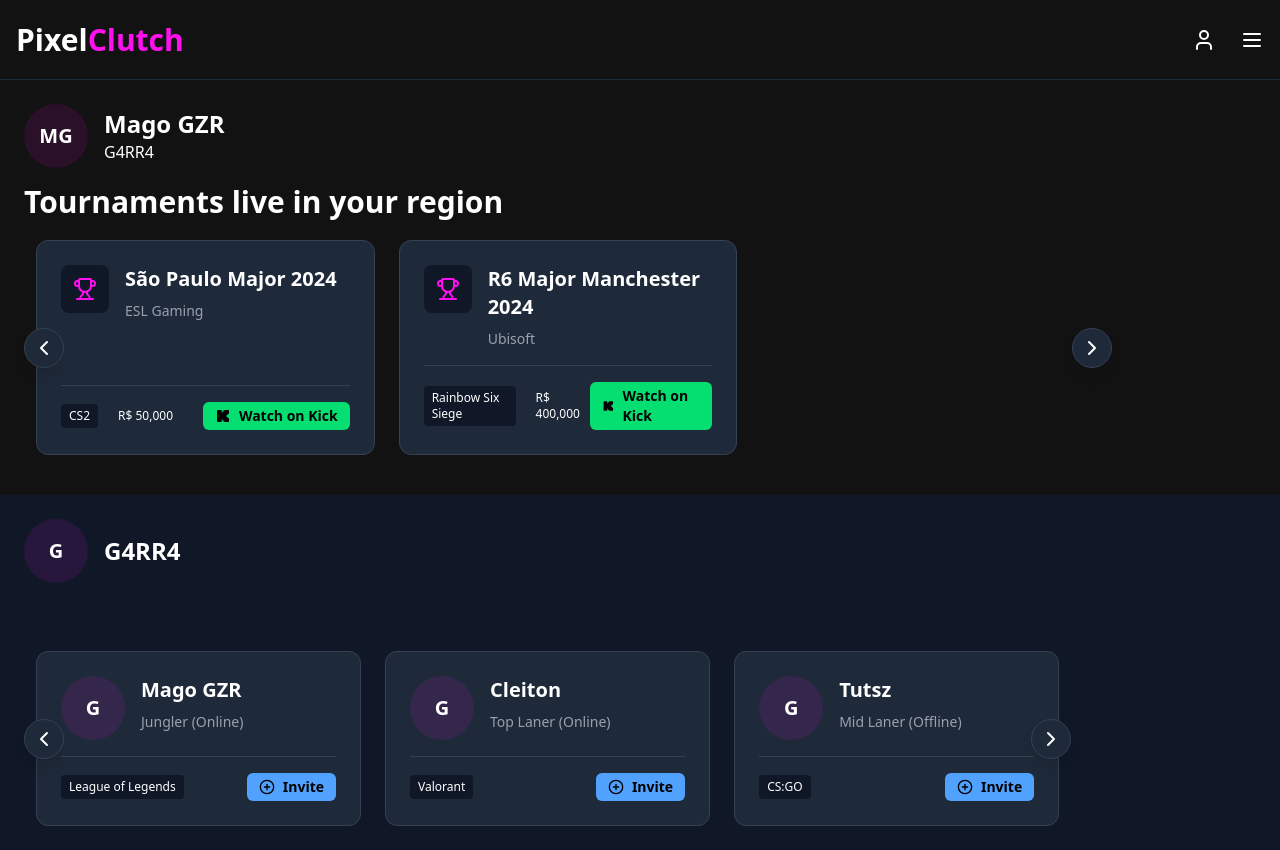
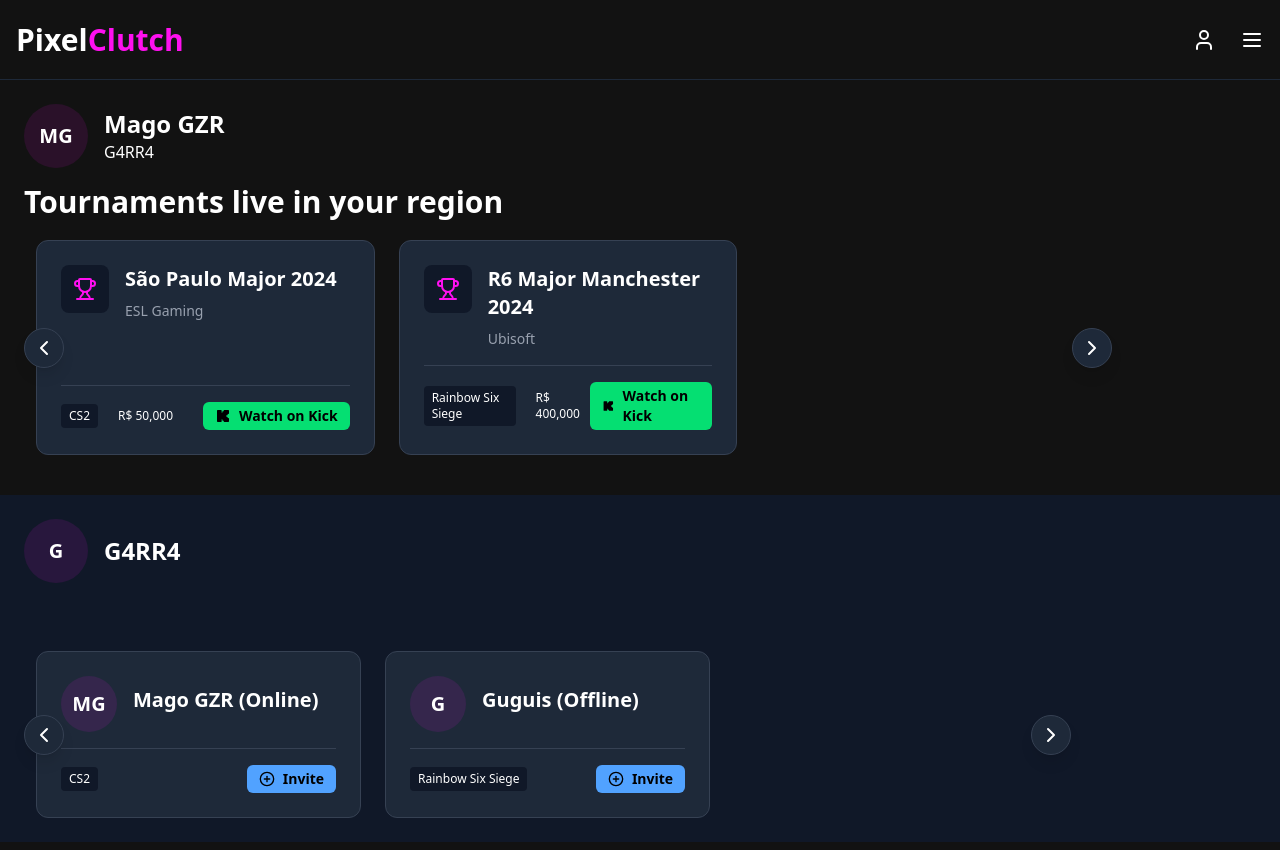
Before and after one commit to BuysDev/pixelclutch_, a Next.js app: page /hub in a window 1280 px wide. Shown: the top 850 px of the page. Built offline with nearby package versions, Linux system fonts and the light colour scheme.

Commit message:
feat: finishing player status

```diff
--- a/src/app/hub/page.tsx
+++ b/src/app/hub/page.tsx
@@ -5,7 +5,7 @@ import { Avatar } from "@/components/ui/avatar"
 import { AvatarFallback } from "@radix-ui/react-avatar"
 import { LiveInRegion } from '@/components/hub/layouts/liveInRegion'
 // import { useRouter } from "next/navigation"
-import TeamPlayersStatus from "@/components/hub/layouts/teamPlayersStatus"
+import { TeamPlayersStatus } from '@/components/hub/layouts/teamPlayersStatus'
 
 export default async function Hub() {
     return (
--- a/src/components/hub/layouts/teamPlayersStatus.tsx
+++ b/src/components/hub/layouts/teamPlayersStatus.tsx
@@ -1,7 +1,7 @@
 import { Avatar, AvatarFallback } from "@/components/ui/avatar";
-import TeamPlayersStatusCarousel from './teamPlayersStatusCarousel'
+import { TeamPlayersStatusCarousel } from './teamPlayersStatusCarousel'
 
-export default function TeamPlayersStatus() {
+export function TeamPlayersStatus() {
     return (
         <div className="bg-gray-900">
             <div className="flex items-center mt-4 gap-4 p-6">
--- a/src/components/hub/layouts/teamPlayersStatusCarousel.tsx
+++ b/src/components/hub/layouts/teamPlayersStatusCarousel.tsx
@@ -2,56 +2,35 @@
 
 import * as React from "react"
 import useEmblaCarousel from 'embla-carousel-react'
-import { ChevronLeft, ChevronRight, PlusCircleIcon } from 'lucide-react'
+import { ChevronLeft, ChevronRight, Trophy, PlusCircle } from 'lucide-react'
 import { Avatar, AvatarFallback } from "@/components/ui/avatar"
 
 interface Member {
     id: number
     name: string
-    role: string
-    isOnline: boolean
-    game?: string
+    game: string
+    initialLetter: string
+    online: boolean
 }
 
 const members: Member[] = [
     {
         id: 1,
         name: "Mago GZR",
-        role: "Jungler",
-        isOnline: true,
-        game: "League of Legends"
+        game: "CS2",
+        initialLetter: "MG",
+        online: true
     },
     {
         id: 2,
-        name: "Cleiton",
-        role: "Top Laner",
-        isOnline: true,
-        game: "Valorant"
-    },
-    {
-        id: 3,
-        name: "Tutsz",
-        role: "Mid Laner",
-        isOnline: false,
-        game: "CS:GO"
-    },
-    {
-        id: 4,
-        name: "Cleber",
-        role: "AD Carry",
-        isOnline: false,
-        game: "Dota 2"
-    },
-    {
-        id: 5,
-        name: "Ninja",
-        role: "Support",
-        isOnline: true,
-        game: "Fortnite"
+        name: "Guguis",
+        game: "Rainbow Six Siege",
+        initialLetter: "G",
+        online: false
     }
 ]
 
-export default function TeamPlayersStatusCarousel() {
+export function TeamPlayersStatusCarousel() {
     const [emblaRef, emblaApi] = useEmblaCarousel({
         loop: false,
         align: "start",
@@ -65,25 +44,22 @@ export default function TeamPlayersStatusCarousel() {
     const scrollNext = () => emblaApi?.scrollNext()
 
     return (
-        <div className="w-[85%] mt-5">
+        <div className="w-[85%] mt-5 space-y-4">
             <div className="relative">
                 <div className='overflow-hidden' ref={emblaRef}>
                     <div className='flex'>
                         {members.map((member) => (
                             <div key={member.id} className="flex-[0_0_100%] cursor-normal min-w-0 md:flex-[0_0_calc(100%/2.5)] lg:flex-[0_0_calc(100%/3)] px-3">
-                                <article className="bg-gray-800 transition-all duration-300 rounded-xl p-6 space-y-4 h-full flex flex-col border border-gray-700 hover:border-neon-blue">
+                                <article className="bg-gray-800 transition-all duration-300 rounded-xl p-6 space-y-4 h-full flex flex-col border border-gray-700 hover:border-cobalt-blue">
                                     <div className='flex-1'>
-                                        <div className='flex gap-4 items-start'>
-                                            <Avatar className="bg-electric-pink/10 rounded-full items-center flex justify-center p-8">
-                                                <AvatarFallback className="text-xl font-bold">
-                                                    G
-                                                </AvatarFallback>
-                                            </Avatar>
+                                        <div className='flex gap-4 items-center'>
+                                            <div className="p-3 bg-electric-pink/10 rounded-full">
+                                                <Avatar>
+                                                    <AvatarFallback className="text-xl font-bold">{member.initialLetter}</AvatarFallback>
+                                                </Avatar>
+                                            </div>
                                             <div>
-                                                <h3 className='font-bold text-xl mb-2 text-white'>{member.name}</h3>
-                                                <p className='text-gray-400 text-sm'>
-                                                    {member.role} {member.isOnline ? "(Online)" : "(Offline)"}
-                                                </p>
+                                                <h3 className='font-bold text-xl mb-2 text-white'>{member.name} {member.online === true ? "(Online)" : "(Offline)"}</h3>
                                             </div>
                                         </div>
                                     </div>
@@ -97,7 +73,7 @@ export default function TeamPlayersStatusCarousel() {
                                             href="#"
                                             className="flex items-center justify-center gap-2 px-3 py-1 rounded-md text-sm bg-blue-400 cursor-pointer text-black font-bold hover:bg-blue-800"
                                         >
-                                            <PlusCircleIcon className='w-4 h-4' />
+                                            <PlusCircle className='w-4 h-4' />
                                             <span className="hidden sm:inline">Invite</span>
                                         </a>
                                     </div>
--- a/src/components/hub/navigation/header.tsx
+++ b/src/components/hub/navigation/header.tsx
@@ -15,7 +15,7 @@ export default function Header() {
     }
     return (
         <>
-            <header className="h-20 flex sticky bg-cyber-black z-1 top-0 items-center justify-between px-4 border-b border-gray-800">
+            <header className="h-20 flex sticky bg-cyber-black z-12 top-0 items-center justify-between px-4 border-b border-gray-800">
                 <div className="flex items-center space-x-4">
                     <h1 className="text-3xl font-bold">Pixel<span className="text-electric-pink">Clutch</span></h1>
                 </div>
```
